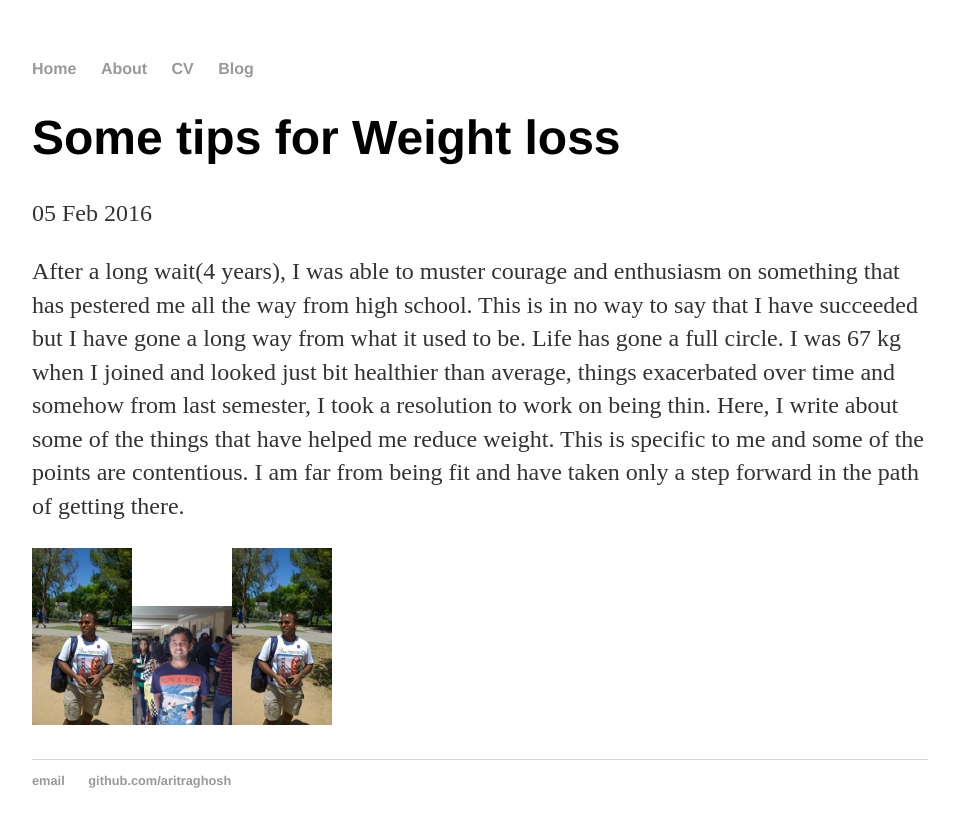
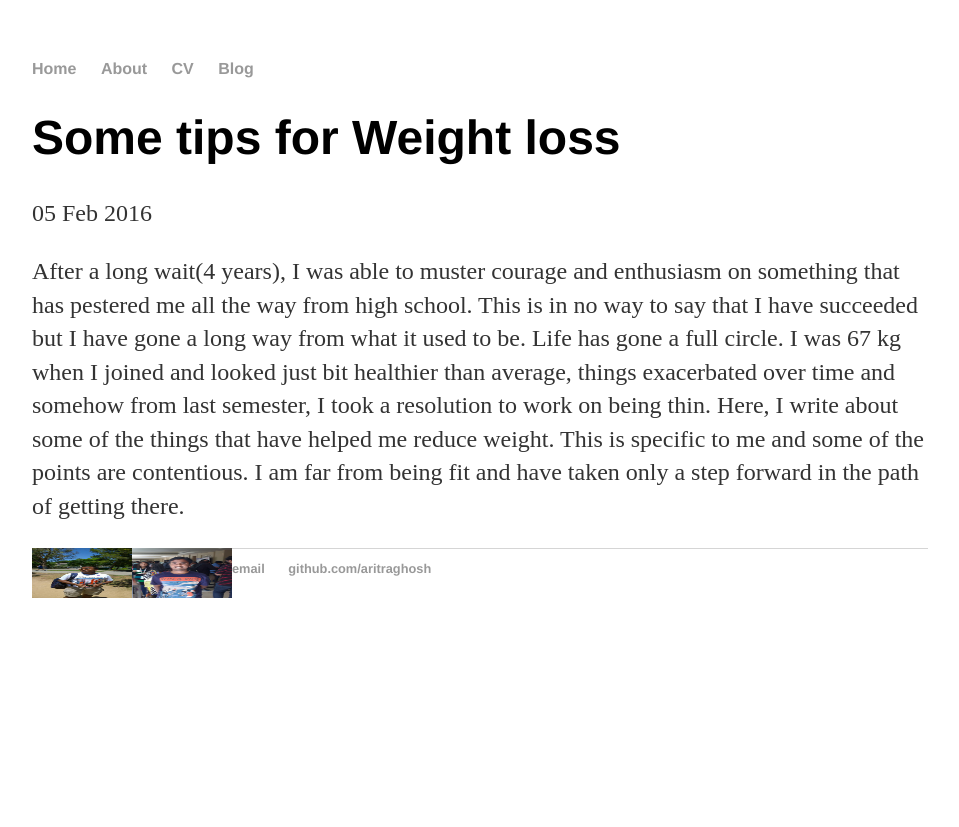
Before and after one commit to aritraghosh/aritraghosh.github.io, a Jekyll site: the page built from _posts/2016-02-05-some-tips-for-weight-loss.md, in a window 1280 px wide. Shown: the top 827 px of the page, without its empty margins (160-1119 px from the left). Built offline with Jekyll 4.4.1, drawn with Linux system fonts in a browser that asks for light colours.

Commit message:
Update 2016-02-05-some-tips-for-weight-loss.md

```diff
--- a/_posts/2016-02-05-some-tips-for-weight-loss.md
+++ b/_posts/2016-02-05-some-tips-for-weight-loss.md
@@ -9,7 +9,5 @@
 
 
 <div style="float:left;">
-<img alt="logo" src="https://aritraghosh.github.io/images/Aritra_old.jpg" style="width: 100px; height = 50px;" /><img alt="background" src="https://github.com/aritraghosh/aritraghosh.github.io/blob/master/images/IMG_20160123_091910.jpg" style="width: 100px; height = 50px;" />
+<img alt="logo" src="https://aritraghosh.github.io/images/Aritra_old.jpg" style="width: 100px; height: 50px;" /><img alt="background" src="https://github.com/aritraghosh/aritraghosh.github.io/blob/master/images/IMG_20160123_091910.jpg" style="width: 100px; height: 50px;" />
 </div>
-
-<img  style="float: left;" src="https://aritraghosh.github.io/images/Aritra_old.jpg" alt="Drawing" style="width: 100px; height = 50px;"/>
```
